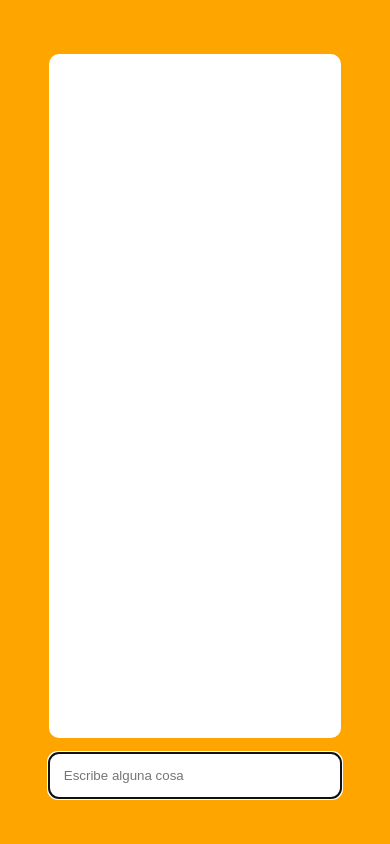
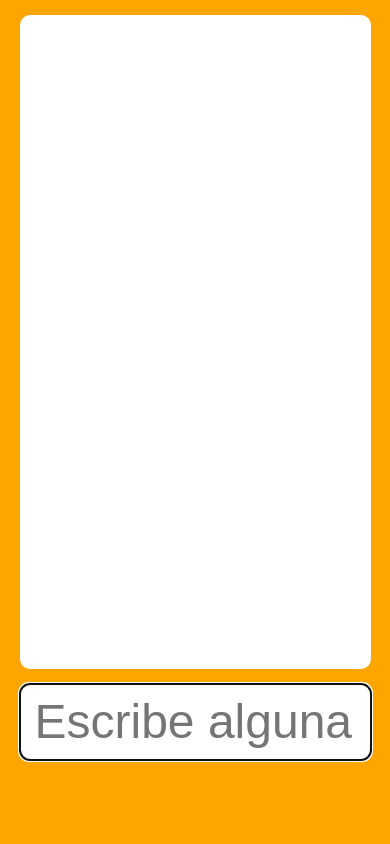
Before and after one commit to Potoware/uninpahuChatbotLocator, a PHP site: page / in a window 390 px wide. Run offline with PHP 8.4, Linux system fonts and the light colour scheme.

Commit message:
media screen

```diff
--- a/style.css
+++ b/style.css
@@ -91,8 +91,17 @@ input {
 		flex-direction: column;
 		justify-content: flex-start;
 	}
-	.chat {
-		width: 75vw;
-		margin: 10vw;
-	}
+
+  input{
+    height: 10%;
+    font-size: 3em;
+  }
+
+  .messages {
+    font-size: 3em;
+  }
+  .avatar{
+    height: 70px;
+  }
+
 }
```
